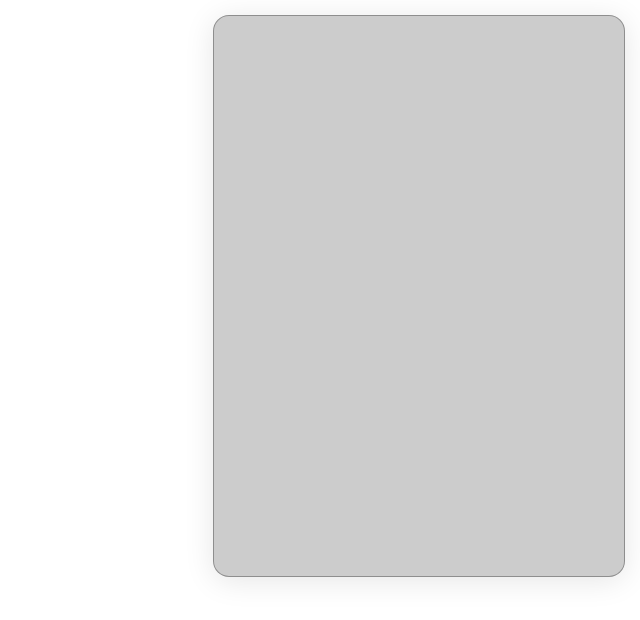
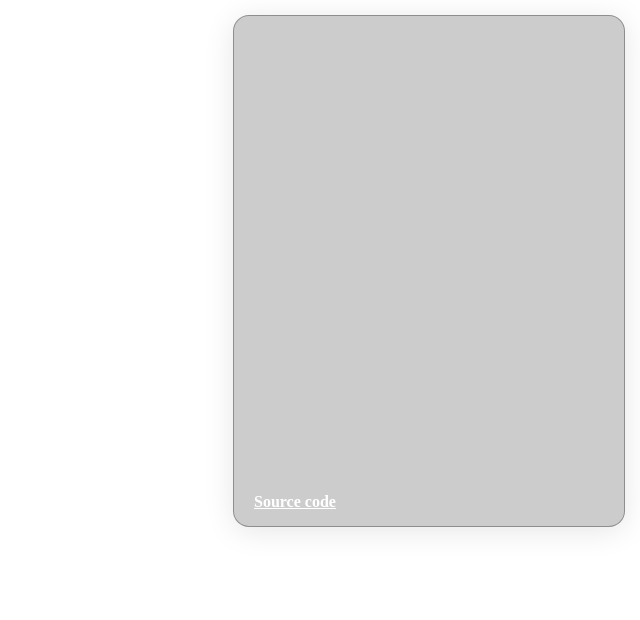
Before and after one commit to astra-web/pixel-perfect, a browser extension: page src/dialog/index.html in a window 1280 px wide. Shown: the whole page, without its empty margins (640-1280 px from the left). Drawn offline with Linux system fonts and the light colour scheme.

Commit message:
Added footer and animations

```diff
--- a/src/dialog/index.html
+++ b/src/dialog/index.html
@@ -1,28 +1,68 @@
 
 <style>
-#pixel-perfect-dialog {
-    background: #fff;
-    width: 400px;
-    height: 550px;
+#pixel-perfect--dialog {
+    --pixel-perfect-theme: dark;
+    --pixel-perfect-color: #fff;
+    --pixel-perfect-background: 0, 0, 0;
+
+    width: 350px;
+    height: 500px;
 
     border-radius: 10px;
-    padding: 5px;
+    padding: 5px 20px;
 
     position: fixed;
     top: 15px;
     right: 15px;
 
+    color: var(--pixel-perfect-color);
     z-index: 999999999 /* bongers */;
 
-    background: rgba(0, 0, 0, 0.2);
+    background: rgba(var(--pixel-perfect-background), 0.2);
     border-radius: 16px;
-    box-shadow: 0 4px 30px rgba(0, 0, 0, 0.1);
+    box-shadow: 0 4px 30px rgba(var(--pixel-perfect-background), 0.1);
     backdrop-filter: blur(5px);
     -webkit-backdrop-filter: blur(5px);
-    border: 1px solid rgba(0, 0, 0, 0.3);
+    border: 1px solid rgba(var(--pixel-perfect-background), 0.3);
+
+    transition: .1s;
+    animation: pixel-perfect--entry-animation .5s;
+
+    display: flex;
+    flex-direction: column;
 }
+
+#pixel-perfect--dialog .pixel-perfect--text {
+    color: var(--pixel-perfect-color);
+    font-weight: 600;
+}
+
+#pixel-perfect--dialog .pixel-perfect--footer {
+    display: flex;
+    width: 100%;
+    padding: 10px 0;
+
+    margin-top: auto;
+
+}
+
+/* keyframes */
+
+@keyframes pixel-perfect--entry-animation {
+    from {
+        transform: translateX(500px);
+    }
+    to {
+        transform: translateX(0);
+    }
+}
+
 </style>
 
-<div id="pixel-perfect-dialog">
-
+<div id="pixel-perfect--dialog">
+    <div class="footer pixel-perfect--footer">
+        <a href="https://github.com/mauro-balades/pixel-perfect" target="_blank" class="pixel-perfect--text">
+            Source code
+        </a>
+    </div>
 </div>
```
